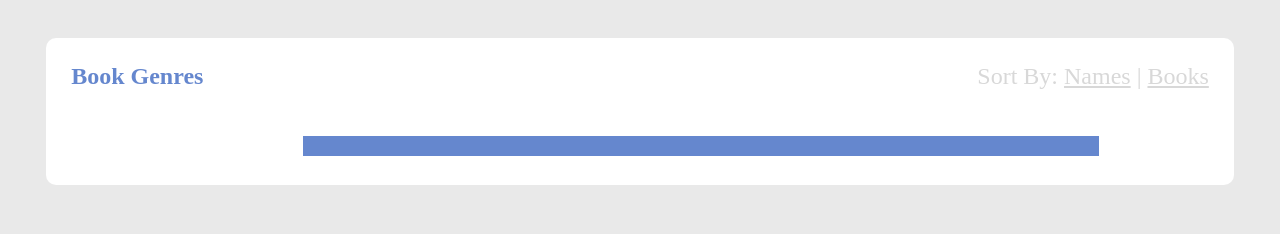
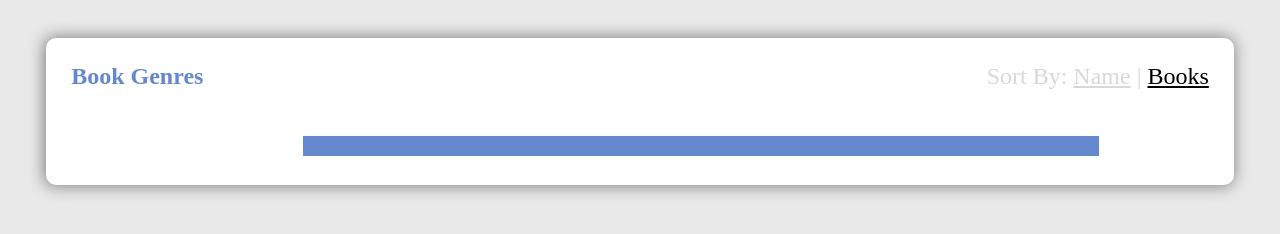
Before and after one commit to ashermanwmf/booksData, a plain HTML site: page index.html in a window 1280 px wide. Both pictures are taken after a click on the link "Books". Drawn offline with nearby package versions, Linux system fonts and the light colour scheme; no server answers.

Commit message:
finished, reviewing and cleaning up

```diff
--- a/app.js
+++ b/app.js
@@ -12,6 +12,9 @@ angular.module("app", [])
     .then(function(data) {
       var updatedData = changeData.manipulateData(data.data);
       $rootScope.content = updatedData.result;
+    })
+    .catch(function(err) {
+      console.log(err);
     });
 
   }])
@@ -54,15 +57,22 @@ angular.module("app", [])
 
     var filterBy = function(e) {
       var value, i, j;
+      var nameSortEl = document.getElementsByClassName("name-sort");
+      var bookSortEl = document.getElementsByClassName("book-sort");
+      var nameClasses = "sort-item name-sort";
+      var bookClasses = "sort-item book-sort";
+
       $rootScope.sortElement = e;
       $rootScope.elementClasses = $rootScope.sortElement.srcElement.className;
       $rootScope.sortBy = $rootScope.sortElement.srcElement.text;
 
-      // update style of buttons clicked
-      // $rootScope.elementClasses = $rootScope.elementClasses + " selected";
+      switch($rootScope.sortBy){
+        case "Name":
+          if(nameSortEl[0].className.split(" ").indexOf("on") === -1){
+            nameSortEl[0].className = nameSortEl[0].className + " on";
+            bookSortEl[0].className = bookClasses;
+          }
 
-      switch($rootScope.sortBy){
-        case "Names":
           for(i=0; i<$rootScope.content.length; i++){
             value = $rootScope.content[i];
             j = i - 1;
@@ -76,6 +86,11 @@ angular.module("app", [])
 
           return;
         case "Books":
+          if(bookSortEl[0].className.split(" ").indexOf("on") === -1){
+            bookSortEl[0].className = bookSortEl[0].className + " on";
+            nameSortEl[0].className = nameClasses;
+          }
+
           for(i=0; i<$rootScope.content.length; i++){
             value = $rootScope.content[i];
             j = i - 1;
--- a/index.html
+++ b/index.html
@@ -17,8 +17,9 @@
               Sort By:
             </div>
             <div class="sort-options">
-              <a href="javascript:void(0)" class="sort-item name-sort" ng-click="selectSortOption($event);">Names</a> |
-              <a href="javascript:void(0)" class="sort-item book-sort" ng-click="selectSortOption($event);">Books</a>
+              <a href="javascript:void(0);" class="sort-item name-sort" ng-click="selectSortOption($event);">Name</a>
+              |
+              <a href="javascript:void(0);" class="sort-item book-sort" ng-click="selectSortOption($event);">Books</a>
             </div>
           </div>
         </div>
--- a/main.css
+++ b/main.css
@@ -7,6 +7,9 @@ body {
   padding: 2%;
   border-radius: 10px;
   margin: 3%;
+  -webkit-box-shadow: -1px 0px 16px 1px rgba(0,0,0,0.46);
+  -moz-box-shadow: -1px 0px 16px 1px rgba(0,0,0,0.46);
+  box-shadow: -1px 0px 16px 1px rgba(0,0,0,0.46);
 }
 
 /*NORMALIZE DIV's*/
@@ -43,6 +46,10 @@ body {
 }
 
 .sort-item:hover {
+  color: black;
+}
+
+.on {
   color: black;
 }
 /*SORT CSS*/
```
